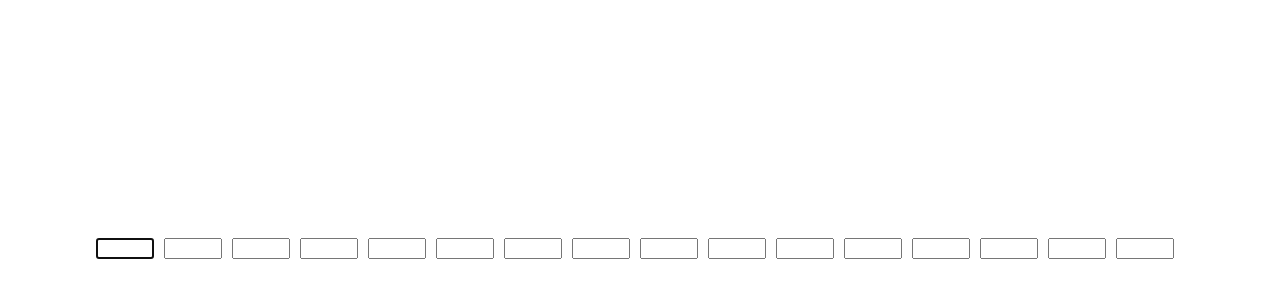
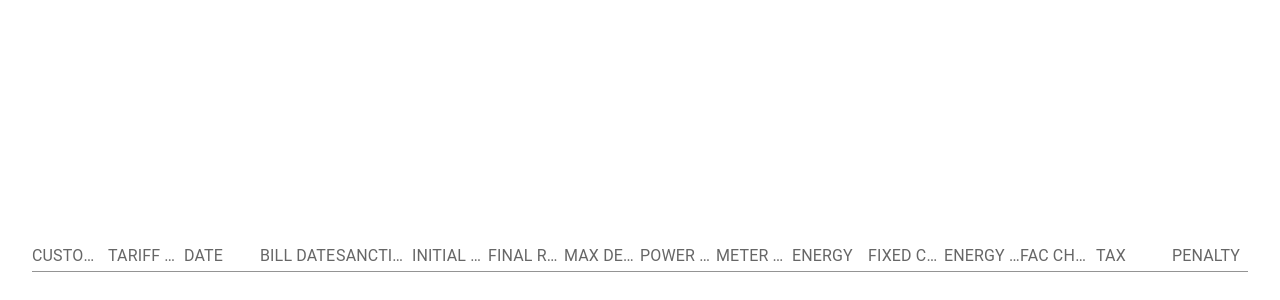
Before and after one commit to Niranjan-GopaL/__Dashboard_For_Dad__, a React (Vite) app: page / in a window 1280 px wide. Shown: the part 152-452 px from the top of the page. Built offline with nearby package versions, Linux system fonts and the light colour scheme.

Commit message:
MUI STUFF HERE

```diff
--- a/src/InputFields.jsx
+++ b/src/InputFields.jsx
@@ -1,49 +1,80 @@
 import React, { useRef, useEffect } from "react";
 import './InputFields.css'
-import { Box } from "@mui/material";
+import Box from '@mui/material/Box';
+import TextField from '@mui/material/TextField';
+
+
+const FIELD_NAME = [
+"CUSTOMER ID",
+"TARIFF STRUCTURE",
+"DATE",
+"BILL DATE",
+"SANCTIONED LOAD",
+"INITIAL READING",
+"FINAL READING",
+"MAX DEMAND",
+"POWER FACTOR",
+"METER CONSTANT",
+"ENERGY",
+"FIXED CHARGE",
+"ENERGY CHARGE",
+"FAC CHARGE",
+"TAX",
+"PENALTY",
+"REBATE",
+"ARREAR",
+"TOTAL BILL",
+"DUE DATE",
+"ASD",
+]
 
 const InputFields = () => {
   const inputRefs = useRef([]);
 
-  useEffect(() => {
-    // Set initial focus on the first input field
-    inputRefs.current[0].focus();
-  }, []);
+  // useEffect(() => {
+  //   // Set initial focus on the first input field
+  //   inputRefs.current[0].focus();
+  // }, []);
 
-  const handleKeyDown = (event, currentIndex) => {
-    if (event.ctrlKey && (event.key === "k" || event.key === "j")) {
-      // Prevent default browser behavior
-      event.preventDefault();
+  // const handleKeyDown = (event, currentIndex) => {
+  //   if (event.ctrlKey && (event.key === "k" || event.key === "j")) {
+  //     // Prevent default browser behavior
+  //     event.preventDefault();
 
-      const arr_len = inputRefs.current.length;
+  //     const arr_len = inputRefs.current.length;
 
-      // Enabled CIRCULAR traversal
-      if (event.key === "k" ) {
+  //     // Enabled CIRCULAR traversal
+  //     if (event.key === "k" ) {
 
-        currentIndex = (currentIndex + 1 + arr_len) % arr_len;
-        inputRefs.current[currentIndex].focus();
+  //       currentIndex = (currentIndex + 1 + arr_len) % arr_len;
+  //       inputRefs.current[currentIndex].focus();
 
-      } else if (event.key === "j") {
+  //     } else if (event.key === "j") {
 
-        currentIndex = (currentIndex - 1 + arr_len) % arr_len;
-        inputRefs.current[currentIndex].focus();
+  //       currentIndex = (currentIndex - 1 + arr_len) % arr_len;
+  //       inputRefs.current[currentIndex].focus();
 
-      }
-    }
-  };
+  //     }
+  //   }
+  // };
 
 
   return (
     <Box className="input-container">
       {Array.from({ length: 16 }, (_, index) => (
-        <input
-          key={index}
-          // Store input field reference in inputRefs
-          ref={el => (inputRefs.current[index] = el)}
-          type="text"
-          className="input-field"
-          // Pass current index to handleKeyDown
-          onKeyDown={event => handleKeyDown(event, index)}
+        <TextField
+          // key={index}
+          // // Store input field reference in inputRefs
+          // ref={el => (inputRefs.current[index] = el)}
+          // type="text"
+          // className="input-field"
+          // // Pass current index to handleKeyDown
+          // onKeyDown={event => handleKeyDown(event, index)}
+
+          id="standard-basic"
+          label= {FIELD_NAME[index]}
+          variant="standard"
+
         />
       ))}
     </Box>
```
Also changed, not shown: temp.txt (added).
